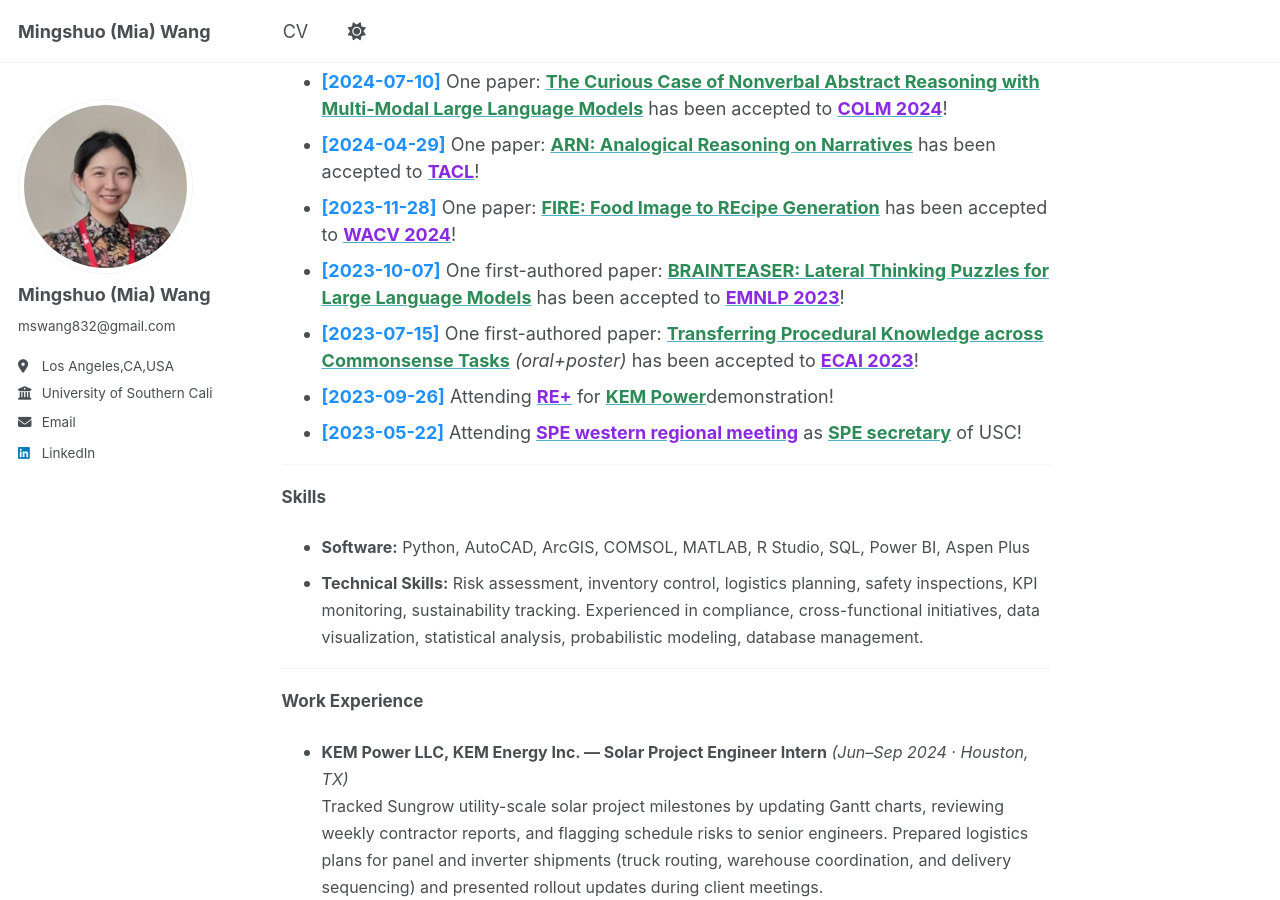
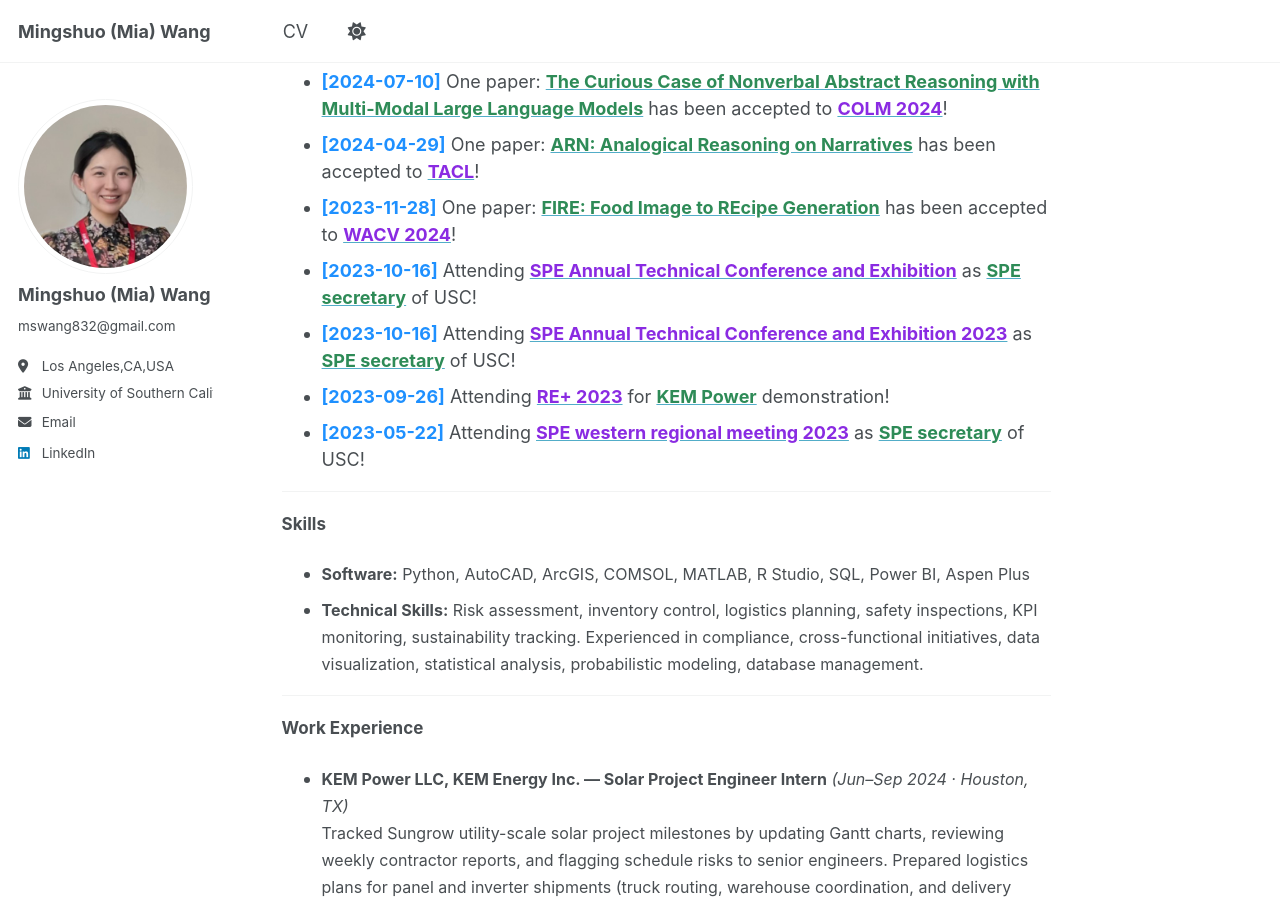
Before and after one commit to Miawang32/Miawang32.github.io, a Jekyll site: the page built from _pages/about.md, in a window 1280 px wide and 900 px high, scrolled down 1287 px. Built offline with Jekyll 4.4.1, drawn with Linux system fonts in a browser that asks for light colours; a script that is not in the unit is left out.

Commit message:
Update about.md

```diff
--- a/_pages/about.md
+++ b/_pages/about.md
@@ -43,10 +43,10 @@ With a blend of technical, analytical, and management skills, I am passionate ab
 - **<span style="color: #1E90FF;">[2024-07-10]</span>** One paper: [<span style="color: #2E8B57;">**The Curious Case of Nonverbal Abstract Reasoning with Multi-Modal Large Language Models**</span>](https://arxiv.org/abs/2401.12117) has been accepted to [<span style="color: #8A2BE2;">**COLM 2024**</span>](https://colmweb.org/)!
 - **<span style="color: #1E90FF;">[2024-04-29]</span>** One paper: [<span style="color: #2E8B57;">**ARN: Analogical Reasoning on Narratives**</span>](https://direct.mit.edu/tacl/article/doi/10.1162/tacl_a_00688/124260/ARN-Analogical-Reasoning-on-Narratives) has been accepted to [<span style="color: #8A2BE2;">**TACL**</span>](https://transacl.org/index.php/tacl)!
 - **<span style="color: #1E90FF;">[2023-11-28]</span>** One paper: [<span style="color: #2E8B57;">**FIRE: Food Image to REcipe Generation**</span>](https://openaccess.thecvf.com/content/WACV2024/html/Chhikara_FIRE_Food_Image_to_REcipe_Generation_WACV_2024_paper.html) has been accepted to [<span style="color: #8A2BE2;">**WACV 2024**</span>](https://wacv2024.thecvf.com/)!
-- **<span style="color: #1E90FF;">[2023-10-07]</span>** One first-authored paper: [<span style="color: #2E8B57;">**BRAINTEASER: Lateral Thinking Puzzles for Large Language Models**</span>](https://arxiv.org/abs/2310.05057) has been accepted to [<span style="color: #8A2BE2;">**EMNLP 2023**</span>](https://2023.emnlp.org/)!
-- **<span style="color: #1E90FF;">[2023-07-15]</span>** One first-authored paper: [<span style="color: #2E8B57;">**Transferring Procedural Knowledge across Commonsense Tasks**</span>](https://arxiv.org/abs/2304.13867) _(oral+poster)_ has been accepted to [<span style="color: #8A2BE2;">**ECAI 2023**</span>](https://ecai2023.eu/ECAI2023)!
-- **<span style="color: #1E90FF;">[2023-09-26]</span>** Attending [<span style="color: #8A2BE2;">**RE+**</span>](https://www.re-plus.com/news/re-2023-the-largest-clean-energy-event-in-north-america-attracts-40k-attendees/) for [<span style="color: #2E8B57;">**KEM Power**</span>]([https://www.kem-power.com/](https://higherlogicdownload.s3.amazonaws.com/SPE/47b8184c-7e3f-4b2b-8fa9-01533b4c4539/UploadedFiles/apOlE4zxS6ykwGQj41RN_LASPEOct2023Newsletter.pdf))demonstration!
-- **<span style="color: #1E90FF;">[2023-05-22]</span>** Attending [<span style="color: #8A2BE2;">**SPE western regional meeting**</span>](https://onepetro.org/SPEWRM/23WRM/conference/23WRM) as [<span style="color: #2E8B57;">**SPE secretary**</span>]([https://arxiv.org/abs/2310.05057](https://higherlogicdownload.s3.amazonaws.com/SPE/47b8184c-7e3f-4b2b-8fa9-01533b4c4539/UploadedFiles/apOlE4zxS6ykwGQj41RN_LASPEOct2023Newsletter.pdf)) of USC!
+- **<span style="color: #1E90FF;">[2023-10-16]</span>** Attending [<span style="color: #8A2BE2;">**SPE Annual Technical Conference and Exhibition**</span>](https://exhibits.spe.org/atce2023/public/Exhibitors.aspx?SubCatID=353) as [<span style="color: #2E8B57;">**SPE secretary**</span>]([https://arxiv.org/abs/2310.05057](https://higherlogicdownload.s3.amazonaws.com/SPE/47b8184c-7e3f-4b2b-8fa9-01533b4c4539/UploadedFiles/apOlE4zxS6ykwGQj41RN_LASPEOct2023Newsletter.pdf)) of USC!
+- **<span style="color: #1E90FF;">[2023-10-16]</span>** Attending [<span style="color: #8A2BE2;">**SPE Annual Technical Conference and Exhibition 2023**</span>](https://exhibits.spe.org/atce2023/public/Exhibitors.aspx?SubCatID=353) as [<span style="color: #2E8B57;">**SPE secretary**</span>]([https://arxiv.org/abs/2310.05057](https://higherlogicdownload.s3.amazonaws.com/SPE/47b8184c-7e3f-4b2b-8fa9-01533b4c4539/UploadedFiles/apOlE4zxS6ykwGQj41RN_LASPEOct2023Newsletter.pdf)) of USC!
+- **<span style="color: #1E90FF;">[2023-09-26]</span>** Attending [<span style="color: #8A2BE2;">**RE+ 2023**</span>](https://www.re-plus.com/news/re-2023-the-largest-clean-energy-event-in-north-america-attracts-40k-attendees/) for [<span style="color: #2E8B57;">**KEM Power**</span>]([https://www.kem-power.com/](https://higherlogicdownload.s3.amazonaws.com/SPE/47b8184c-7e3f-4b2b-8fa9-01533b4c4539/UploadedFiles/apOlE4zxS6ykwGQj41RN_LASPEOct2023Newsletter.pdf)) demonstration!
+- **<span style="color: #1E90FF;">[2023-05-22]</span>** Attending [<span style="color: #8A2BE2;">**SPE western regional meeting 2023**</span>](https://onepetro.org/SPEWRM/23WRM/conference/23WRM) as [<span style="color: #2E8B57;">**SPE secretary**</span>]([https://arxiv.org/abs/2310.05057](https://higherlogicdownload.s3.amazonaws.com/SPE/47b8184c-7e3f-4b2b-8fa9-01533b4c4539/UploadedFiles/apOlE4zxS6ykwGQj41RN_LASPEOct2023Newsletter.pdf)) of USC!
 
 ---
 
```
